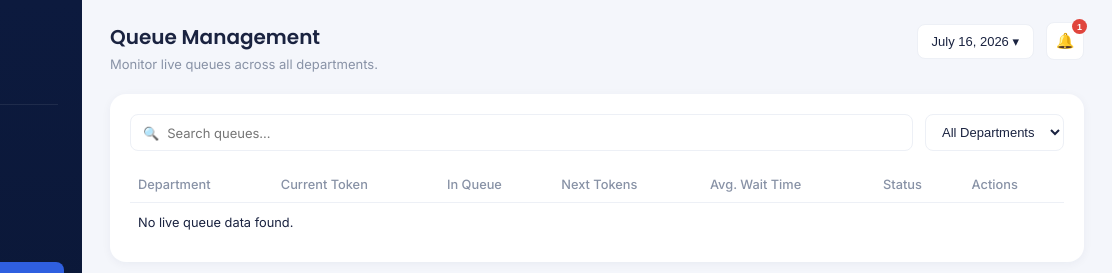
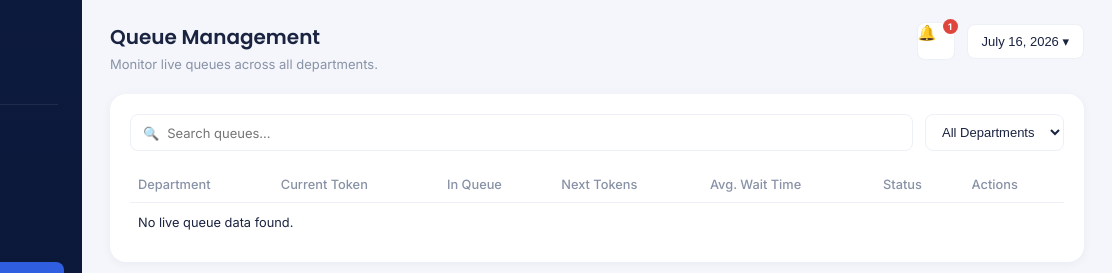
Before and after one commit to princes122oppong-commits/citycare-smartqueue, a website: page admin/html/queue.html in a window 1280 px wide. Shown: the top 273 px of the page, 168-1280 px from the left. Drawn offline with nearby package versions, Linux system fonts and the light colour scheme; no server answers.

Commit message:
Add notification bell to admin queue.html and settings.html

```diff
--- a/admin/html/queue.html
+++ b/admin/html/queue.html
@@ -51,8 +51,8 @@
         <p>Monitor live queues across all departments.</p>
       </div>
       <div class="topbar__actions">
+        <a href="notifications.html" class="icon-btn" aria-label="Notifications">🔔 <span class="icon-btn__badge">1</span></a>
         <button class="date-picker" id="dateLabel">May 20, 2025 <span>▾</span></button>
-        <button class="icon-btn" aria-label="Notifications">🔔 <span class="icon-btn__badge">1</span></button>
       </div>
     </header>
 
```
Also changed, not shown: admin/html/reports.html (+1 -1 lines), admin/html/settings.html (+1 -1 lines).
